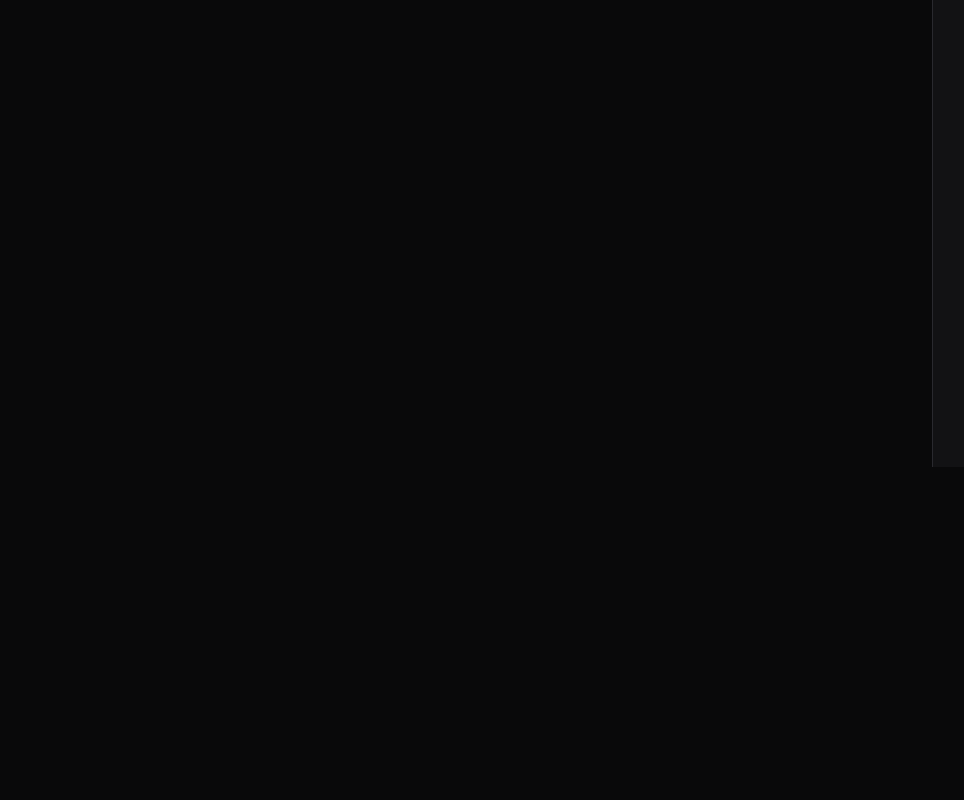
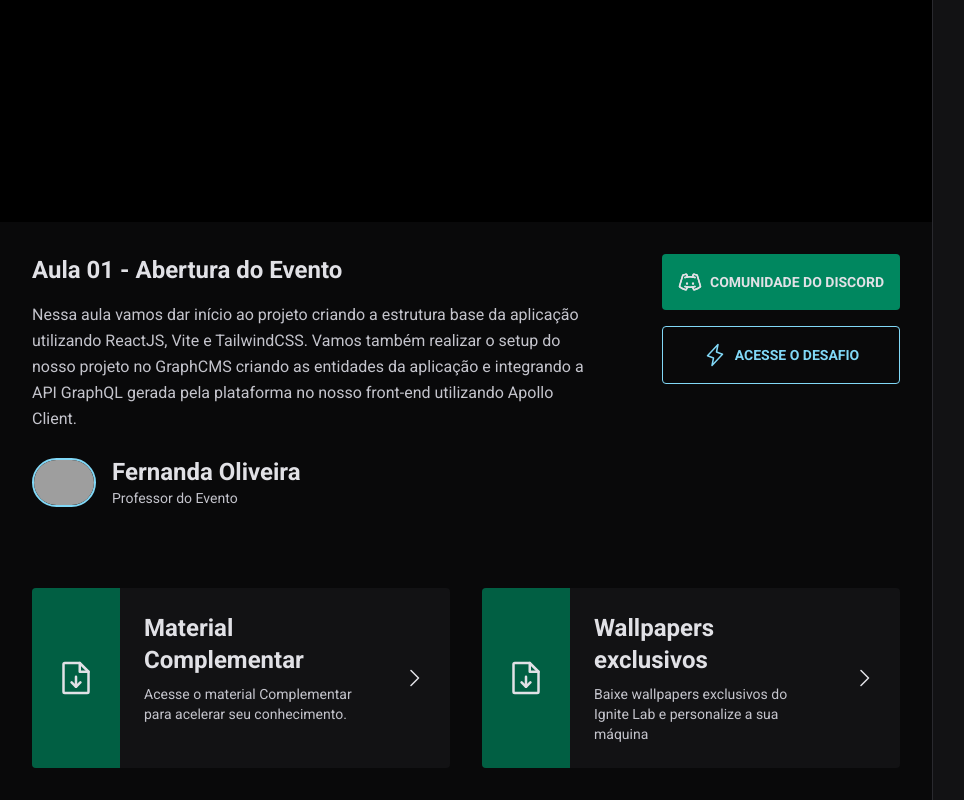
Before and after one commit to fernandaos12/EventPlataform, a React (Vite) app: page / in a window 1280 px wide. Shown: the part 333-1133 px from the top of the page, without its empty margins (0-964 px from the left). Before the commit the page ends 800 px from the top, so only its background shows below. Built offline with nearby package versions, Linux system fonts and the light colour scheme; no server answers; grey boxes are pictures that could not be loaded.

Commit message:
Estilizando video component

```diff
--- a/src/components/Lesson.tsx
+++ b/src/components/Lesson.tsx
@@ -36,7 +36,7 @@
 
          )}
 
-            <span className="text-xs rounded px-2 py-[0.125rem] text-white border-green-300 font-bold">
+            <span className="text-xs rounded px-2 py-[0.125rem] text-white border border-green-300 font-bold">
              {props.type === 'live' ? 'AO VIVO' : 'AULA PRÁTICA'}
             </span>
         </header>
--- a/src/components/Video.tsx
+++ b/src/components/Video.tsx
@@ -1,6 +1,77 @@
+import { CaretRight, DiscordLogo, FileArrowDown, Lightning } from "phosphor-react";
+
 export function Video(){
     return (
     <div className="flex-1">
-        <h1>Video</h1>
+      <div className="bg-black flex justify-center">
+        <div className="h-full w-full max-w-[1100px] max-h-[60vh] aspect-video"></div>
+      </div>
+
+      <div className="p-8 max-w-[1100px] mx-auto">
+        <div className="flex items-start gap-16">
+            <div className="flex-1">
+                <h1 className="text-2xl font-bold">
+                    Aula 01 - Abertura do Evento</h1>
+                    <p className="mt-4 text-gray-200 leading-relaxed">
+                Nessa aula vamos dar início ao projeto criando a estrutura base da aplicação utilizando ReactJS, Vite e TailwindCSS.
+                Vamos também realizar o setup do nosso projeto no GraphCMS criando as entidades da aplicação e integrando a API GraphQL
+                gerada pela plataforma no nosso front-end utilizando Apollo Client.
+                    </p>
+
+                    <div className="flex items-center gap-4 mt-6">
+                        <img
+                        className="h16 w-16 rounded-full border-2 border-blue-500"
+                        src="https://github.com/fernandaos12.png" alt=""/>
+
+                        <div className="leading-relaxed">
+                            <strong className="font-bold text-2xl block">Fernanda Oliveira</strong>
+                            <span
+                            className="text-gray-200 text-sm block">Professor do Evento</span>
+                        </div>
+                    </div>
+            </div>
+            <div className="flex flex-col gap-4">
+                    <a href="" className="p-4 text-sm bg-green-500 flex items-center rounded font-bold uppercase gap-2 justify-center hover:bg-green-700 transition-colors">
+                       <DiscordLogo size={24} />
+                        Comunidade do Discord
+                    </a>
+                    <a href="" className="p-4 text-sm border border-blue-500 text-blue-500 flex items-center rounded font-bold uppercase gap-2 justify-center hover:bg-blue-500 hover:text-gray-900 transition-colors">
+                       <Lightning size={24} />
+                        Acesse o Desafio
+                    </a>
+            </div>
+        </div>
+
+        <div className="gap-8 mt-20 grid grid-cols-2">
+            <a href="#" className="bg-gray-700 rounded overflow-hidden flex items-strech gap-6 hover:bg-gray-600 transition-colors">
+              <div className="bg-green-700 h-full p-6 flex items-center">
+              <FileArrowDown size={40}/>
+              </div>
+              <div className="py-6 leading-relaxed">
+                <strong className="text-2xl">Material Complementar</strong>
+                <p className="text-sm text-gray-200 mt-2">
+                    Acesse o material Complementar para acelerar seu conhecimento.
+                </p>
+              </div>
+              <div className="h-full p-6 flex items-center">
+                <CaretRight size={24}/>
+              </div>
+            </a>
+              <a href="#" className="bg-gray-700 rounded overflow-hidden flex items-strech gap-6 hover:bg-gray-600 transition-colors">
+              <div className="bg-green-700 h-full p-6 flex items-center">
+              <FileArrowDown size={40}/>
+              </div>
+              <div className="py-6 leading-relaxed">
+                <strong className="text-2xl">Wallpapers exclusivos</strong>
+                <p className="text-sm text-gray-200 mt-2">
+                Baixe wallpapers exclusivos do Ignite Lab e personalize a sua máquina
+                </p>
+              </div>
+              <div className="h-full p-6 flex items-center">
+                <CaretRight size={24}/>
+              </div>
+            </a>
+        </div>
+      </div>
     </div>
  )}
```
